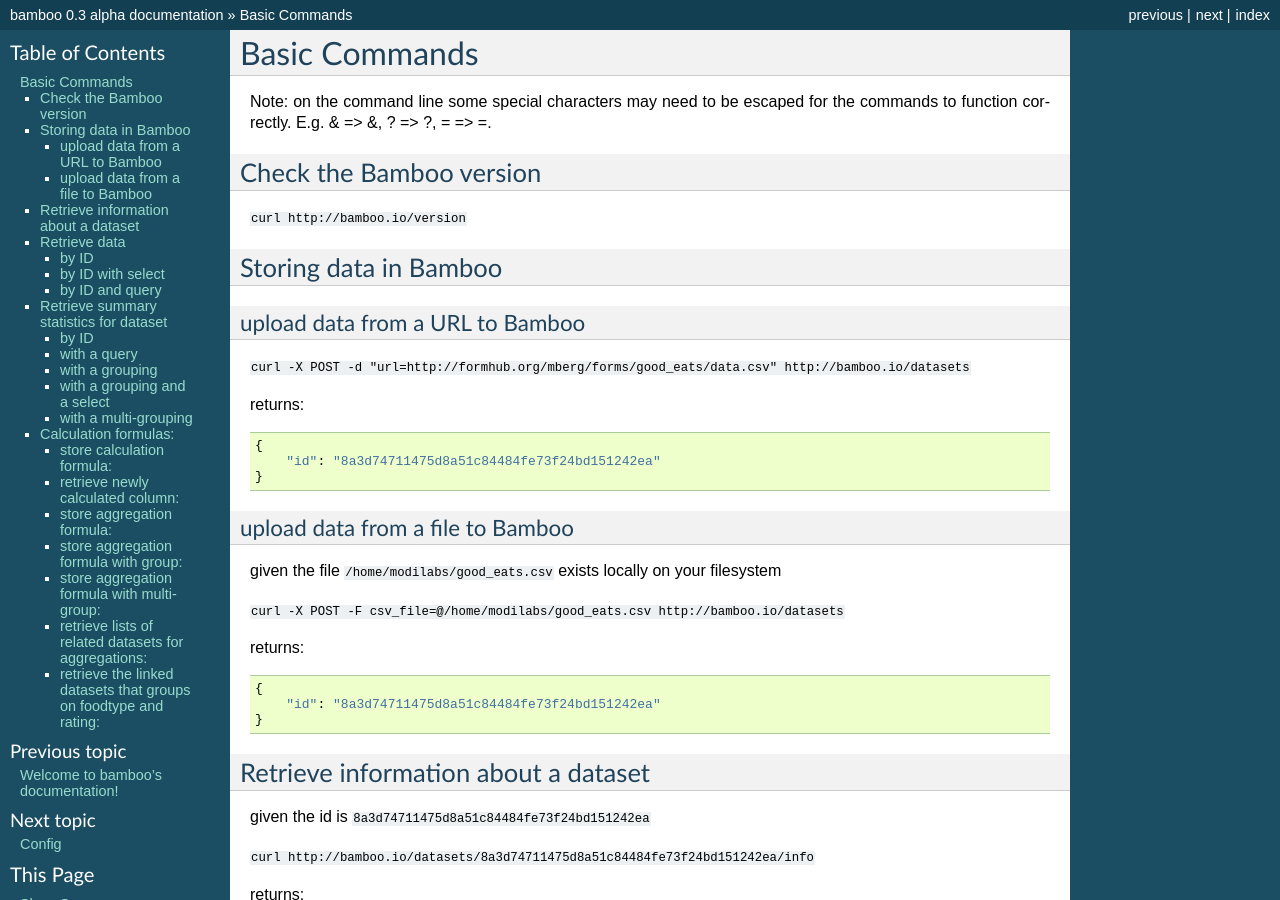
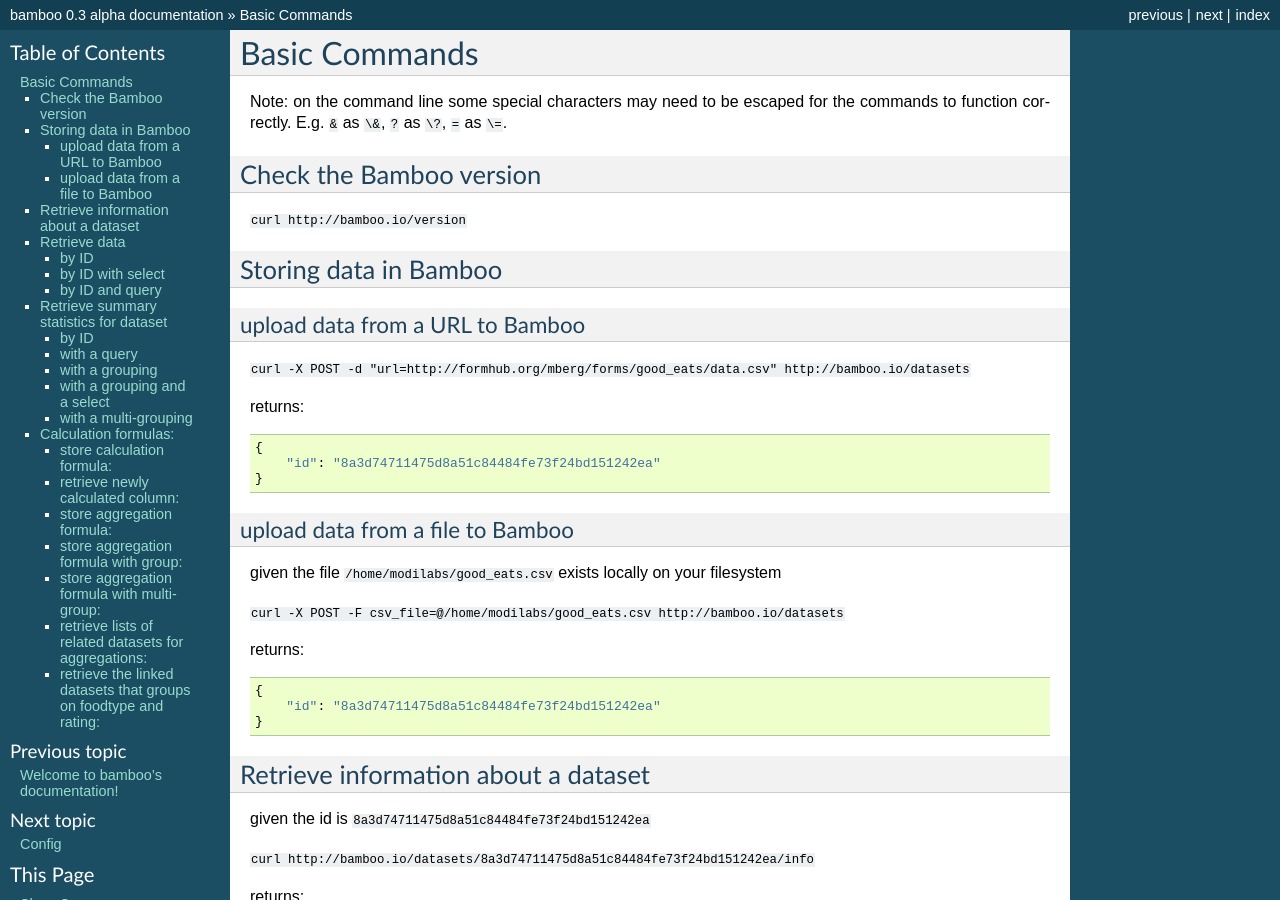
Before and after one commit to pld/bamboo, a Sphinx documentation site: the page built from docs/basic_commands.rst, in a window 1280 px wide and 900 px high. Built offline with Sphinx 7.4.7, drawn with Linux system fonts in a browser that asks for light colours; formulas are drawn with MathJax 3.

Commit message:
add note about escaping

```diff
--- a/docs/basic_commands.rst
+++ b/docs/basic_commands.rst
@@ -2,7 +2,8 @@
 ==============
 
 Note: on the command line some special characters may need to be escaped for
-the commands to function correctly.  E.g. & => \&, ? => \?, = => \=.
+the commands to function correctly.  E.g. ``&`` as ``\&``, ``?`` as ``\?``,
+``=`` as ``\=``.
 
 Check the Bamboo version
 ------------------------
```
